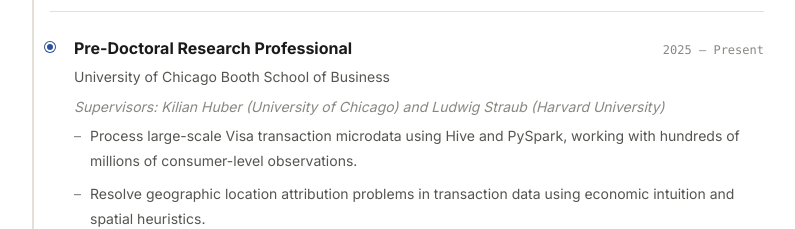
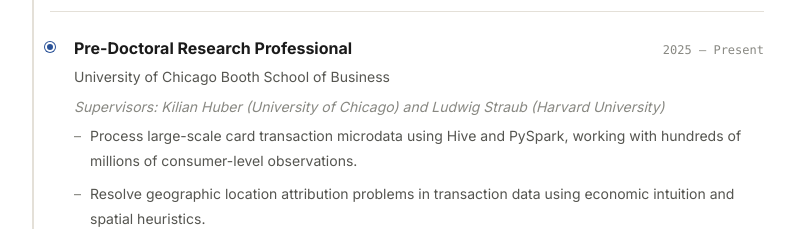
Before and after one commit to hyattjon/jonathanfhyatt.com, a React (Vite) app: page / in a window 1280 px wide. Shown: the part 1160-1389 px from the top of the page, without its empty margins (242-1037 px from the left). Built offline with nearby package versions, Linux system fonts and the light colour scheme; no server answers.

Commit message:
remove visa from cv

```diff
--- a/src/sections/CV.jsx
+++ b/src/sections/CV.jsx
@@ -14,7 +14,7 @@ const research = [
     date: '2025 – Present',
     supervisors: 'Kilian Huber (University of Chicago) and Ludwig Straub (Harvard University)',
     bullets: [
-      'Process large-scale Visa transaction microdata using Hive and PySpark, working with hundreds of millions of consumer-level observations.',
+      'Process large-scale card transaction microdata using Hive and PySpark, working with hundreds of millions of consumer-level observations.',
       'Resolve geographic location attribution problems in transaction data using economic intuition and spatial heuristics.',
       // 'Construct the U.S. extension of the Disaggregated Economic Accounts (DEA) model, adapting methods from Andersen, Huber, Johannesen, Straub & Vestergaard (QJE, 2026); acknowledged in published paper.',
     ],
```
